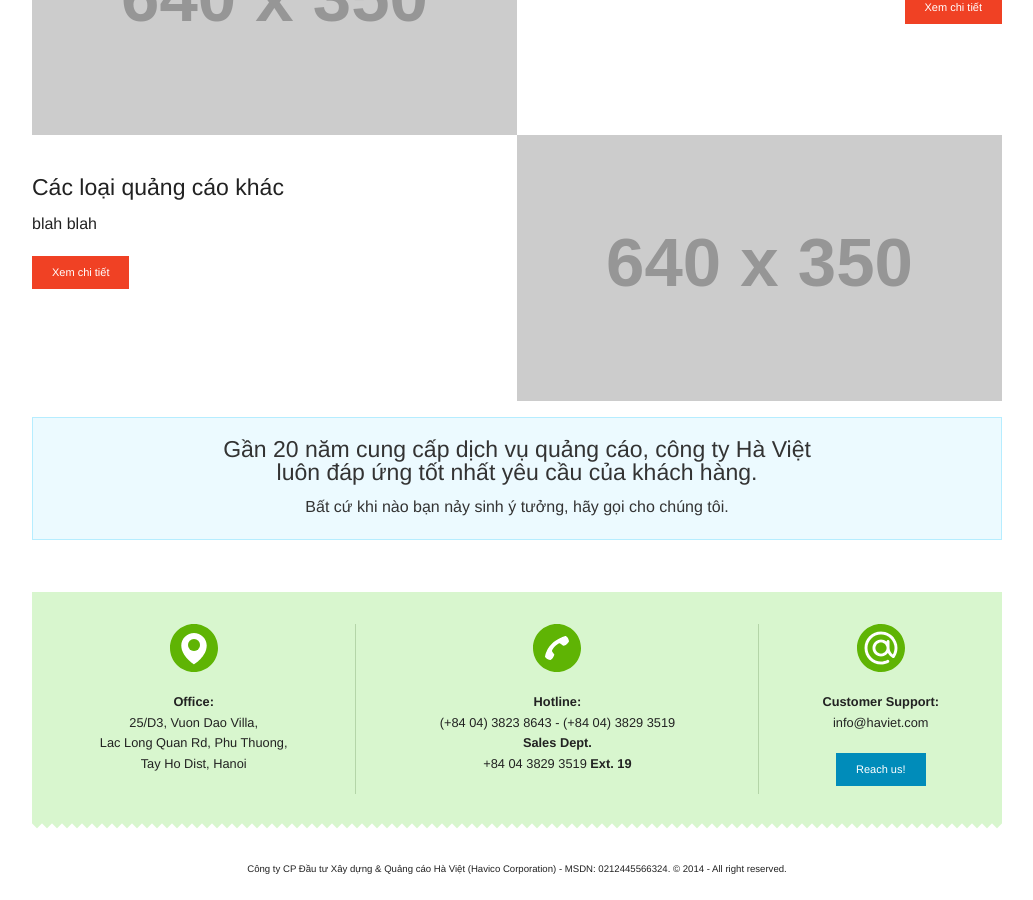
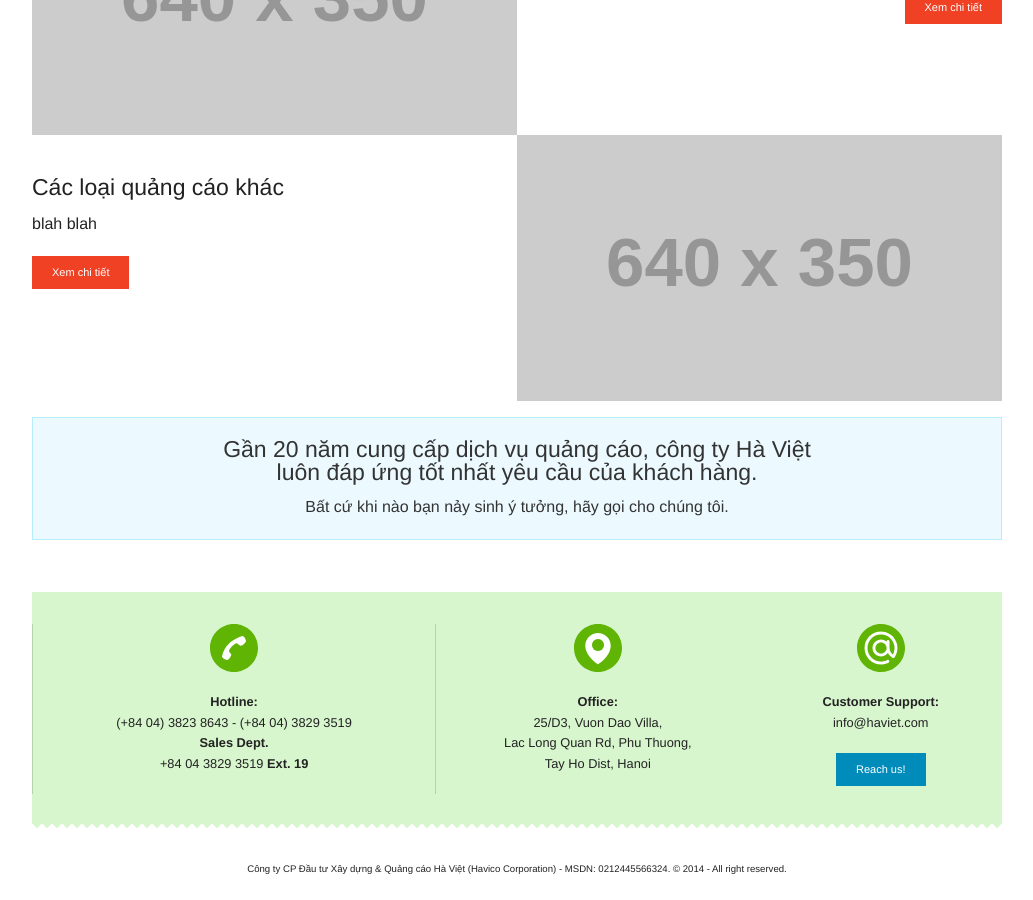
Before and after one commit to haviet/static-on-foundation, a Jekyll site: the page built from index.html, in a window 1280 px wide and 900 px high, scrolled down 2175 px. Shown: the whole window, without its empty margins (123-1156 px from the left). Built offline with Jekyll 4.4.1, drawn with Linux system fonts in a browser that asks for light colours; some of the changed lines change nothing that is shown.

Commit message:
Update footer.html

```diff
--- a/_includes/footer.html
+++ b/_includes/footer.html
@@ -3,14 +3,6 @@
 	<div class="columns">
 	<br><br>
 	<div class="row footer-bg light-green-bg collapse medium-centered clearfix">
-
-		<div class="medium-4 columns text-centered">
-			<p><img class="footer-icon" src="{{ site.baseurl }}/sdk-img/icon-address.svg" /></p>
-			<p><strong>Office:</strong><br>
-			25/D3, Vuon Dao Villa,<br>
-			Lac Long Quan Rd, Phu Thuong,<br>
-			Tay Ho Dist, Hanoi</p>
-		</div>
 
 		<div class="medium-5 columns text-centered ctc">
 			<p><img class="footer-icon" src="{{ site.baseurl }}/sdk-img/icon-phone.svg" /></p>
@@ -19,6 +11,14 @@
 			<strong>Sales Dept.</strong><br>
 			+84 04 3829 3519 <strong>Ext. 19</strong></p>
 
+		</div>
+
+		<div class="medium-4 columns text-centered">
+			<p><img class="footer-icon" src="{{ site.baseurl }}/sdk-img/icon-address.svg" /></p>
+			<p><strong>Office:</strong><br>
+			25/D3, Vuon Dao Villa,<br>
+			Lac Long Quan Rd, Phu Thuong,<br>
+			Tay Ho Dist, Hanoi</p>
 		</div>
 
 		<div class="medium-3 columns end text-centered">
```
